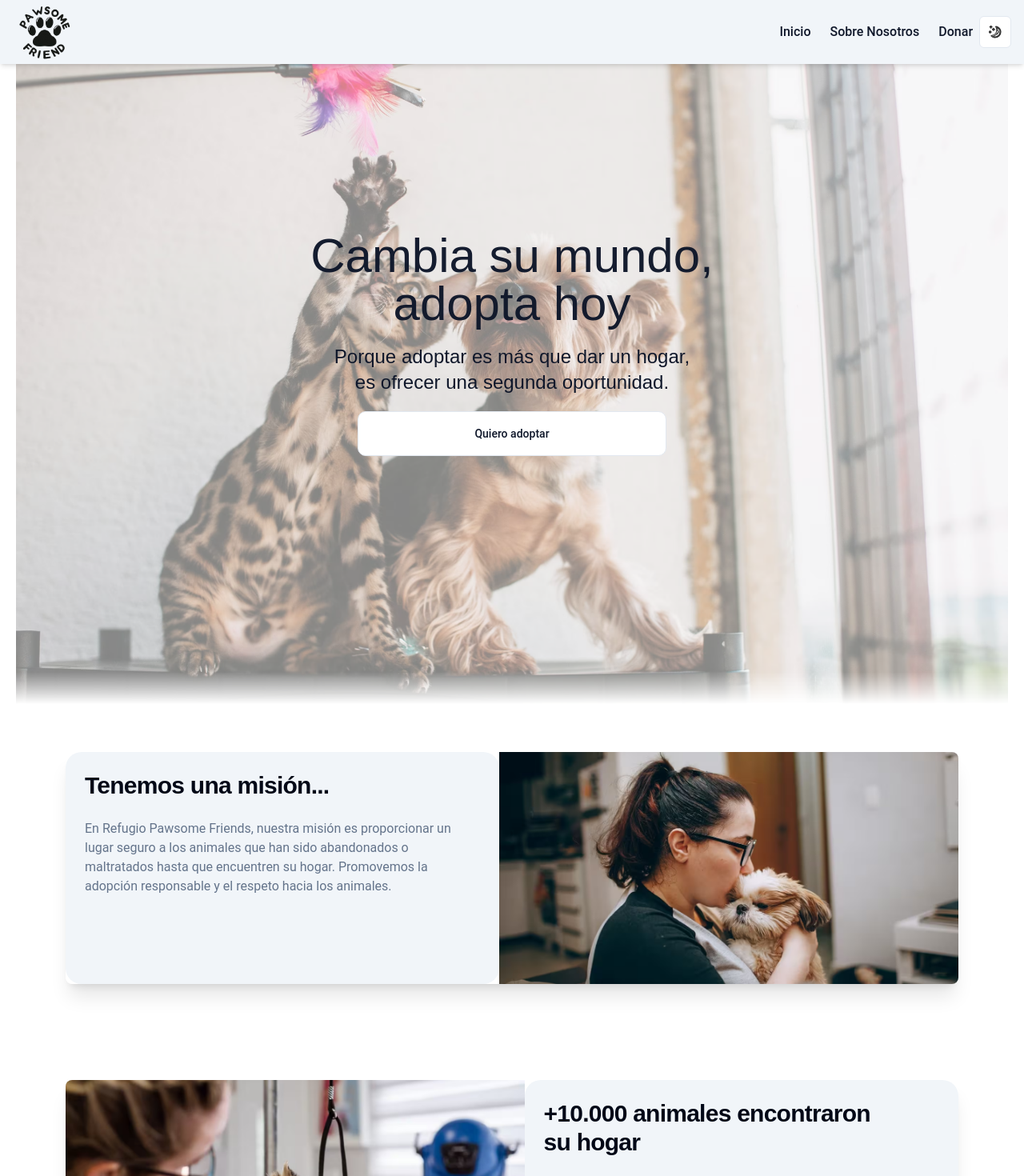
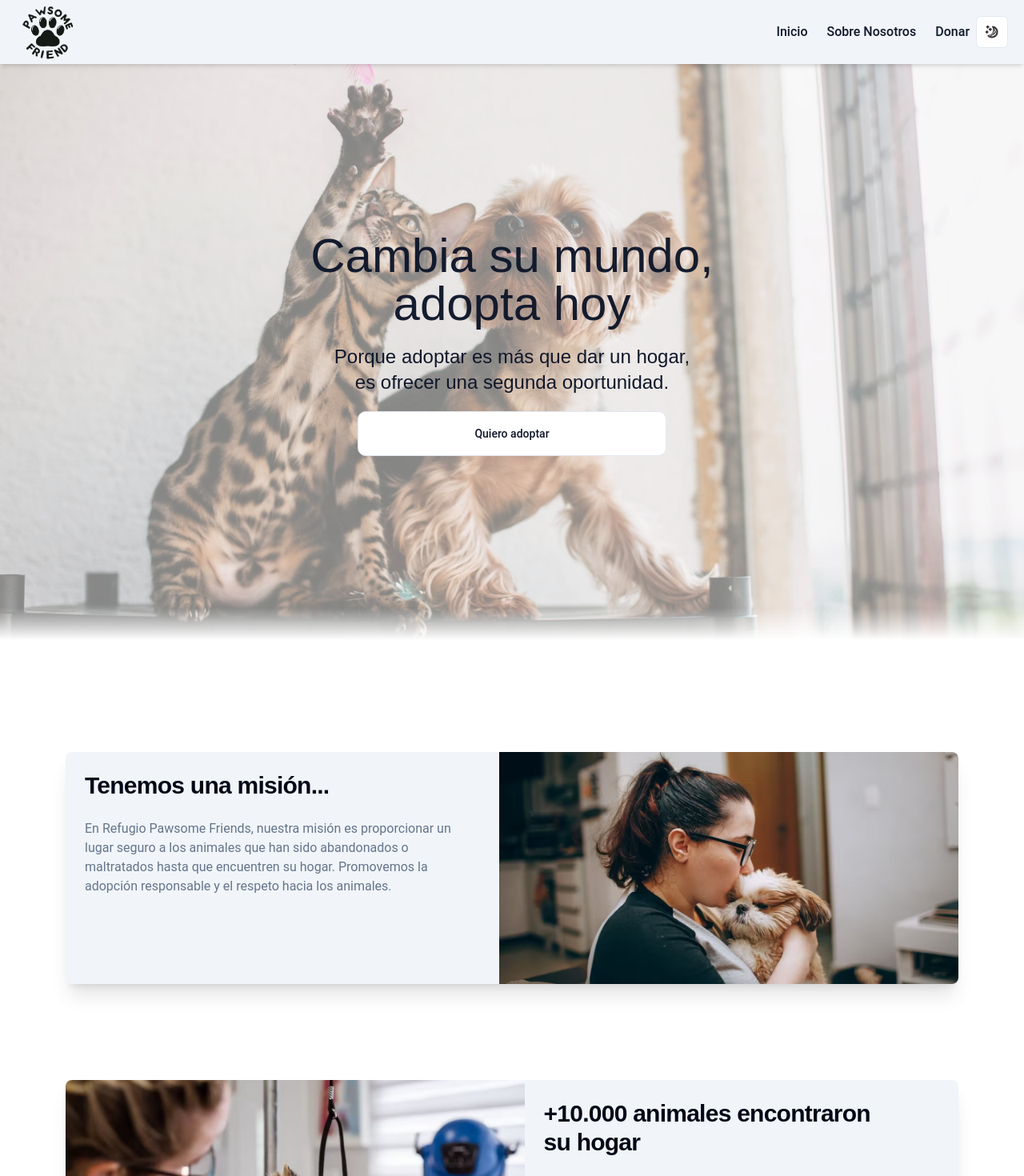
Before and after one commit to No-Country-simulation/c20-60-t-java-react, a React (Vite) app in the folder client/: page / in a window 1280 px wide. Shown: the top 1470 px of the page at 80% size. Built offline with nearby package versions, Linux system fonts and the light colour scheme; no server answers; a web font is replaced by a local one.

Commit message:
fix:styles landing page

```diff
--- a/client/src/components/common/Header.jsx
+++ b/client/src/components/common/Header.jsx
@@ -4,7 +4,8 @@ import { Link } from 'react-router-dom'
 
 function Header() {
   return (
-    <header className="flex h-[80px] w-full items-center justify-between bg-secondary  px-4  shadow-md sticky top-0  z-20">
+    <header className="h-[80px] w-full   bg-secondary  px-4  shadow-md sticky top-0  z-20">
+      <div className="max-w-desktop flex items-center justify-between mx-auto">
         <a href="#top" className="flex items-center gap-2 cursor-pointer">
           <figure>
             <img src="./public/logo.png" alt="logo pawsome friend" width={80} height={80} />
@@ -47,6 +48,7 @@ function Header() {
             <ThemeIcon />
           </Button>
         </div>
+      </div>
     </header>
   )
 }
--- a/client/src/components/common/Hero.jsx
+++ b/client/src/components/common/Hero.jsx
@@ -3,8 +3,8 @@ import '@/styles/hero.css'
 
 function Hero() {
   return (
-    <section className="min-h-dvh  grid place-content-center relative ">
-      <img src="./heroImg.avif" alt="" className="imgHero absolute inset-0 w-full h-full object-cover opacity-[.5] z-[-10px]" />
+    <section className="min-h-dvh  grid place-content-center  ">
+      <img src="./heroImg.avif" alt="" className="imgHero absolute inset-0 w-screen h-dvh object-cover opacity-[.5] z-[-10px]" />
       <div className="border-0  text-center text-2xl text-balance mt-[-80px] w-[90%] mx-auto z-10">
         <h1 className="text-6xl fade font-quicksand">Cambia su mundo, adopta hoy</h1>
         <h2 className="my-5 fade font-quicksand">Porque adoptar es más que dar un hogar, es ofrecer una segunda oportunidad.</h2>
--- a/client/src/components/common/InformationCard.jsx
+++ b/client/src/components/common/InformationCard.jsx
@@ -3,7 +3,7 @@ import { Card, CardContent, CardHeader, CardTitle } from '@/components/ui/card'
 function InformationCard({ title, description, src, alt }) {
   return (
     <article className={` lg:flex  lg:last:flex-row-reverse lg:first:mb-[7.5rem] first:mb-10 py-5 lg:py-0 overflow-hidden rounded-[.5rem] shadow-xl`}>
-      <Card className="w-full mb-2 lg:mb-0  lg:basis-2/4 shadow-none border-none">
+      <Card className="w-full mb-5 lg:mb-0  lg:basis-2/4 shadow-none border-none rounded-none">
         <CardHeader>
           <CardTitle className="text-3xl font-bold font-quicksand">{title}</CardTitle>
         </CardHeader>
```
Lines whose indentation alone changed are shown as unchanged.
